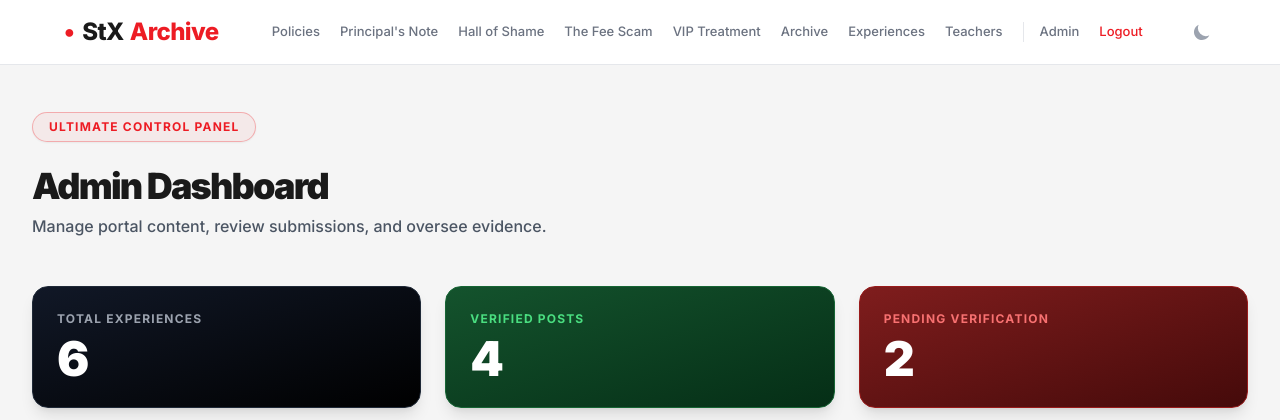
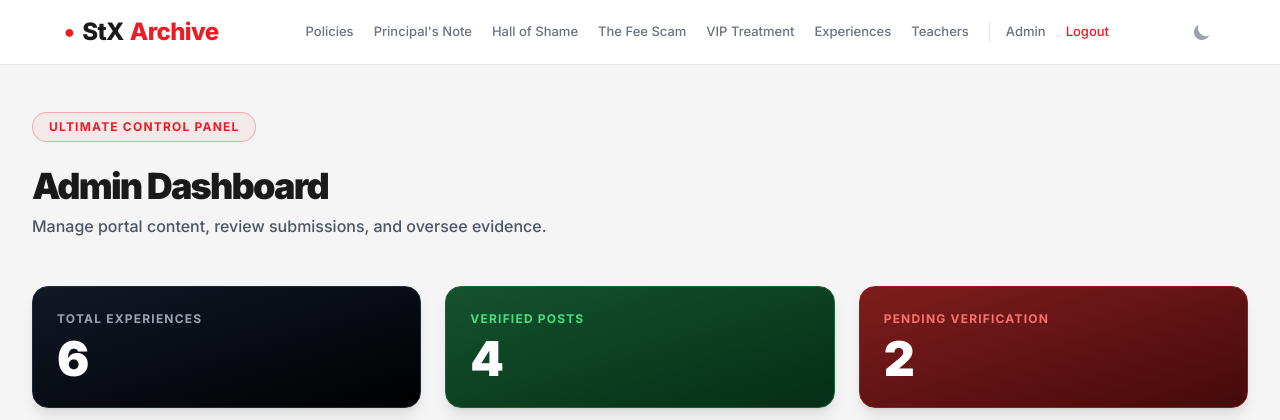
Before and after one commit to stxarchives/StX-Archives, a Flask app: page /admin in a window 1280 px wide. Shown: the top 420 px of the page. Run offline with Flask 3, Linux system fonts and the light colour scheme; the visitor is signed in with stand-in values (Sample User, id 1); some libraries are stand-ins or nearby versions.

Commit message:
Remove archive/evidence link from navbar

```diff
--- a/templates/base.html
+++ b/templates/base.html
@@ -78,7 +78,7 @@
                     <a href="{{ url_for('hall_of_shame') }}" class="text-[13px] font-medium text-gray-500 dark:text-gray-400 hover:text-airblack dark:hover:text-gray-200 transition-colors">Hall of Shame</a>
                     <a href="{{ url_for('fee_scam') }}" class="text-[13px] font-medium text-gray-500 dark:text-gray-400 hover:text-airblack dark:hover:text-gray-200 transition-colors">The Fee Scam</a>
                     <a href="{{ url_for('vip_treatment') }}" class="text-[13px] font-medium text-gray-500 dark:text-gray-400 hover:text-airblack dark:hover:text-gray-200 transition-colors">VIP Treatment</a>
-                    <a href="{{ url_for('archive') }}" class="text-[13px] font-medium text-gray-500 dark:text-gray-400 hover:text-airblack dark:hover:text-gray-200 transition-colors">Archive</a>
+
                     <a href="{{ url_for('experience') }}" class="text-[13px] font-medium text-gray-500 dark:text-gray-400 hover:text-airblack dark:hover:text-gray-200 transition-colors">Experiences</a>
                     <a href="{{ url_for('teachers') }}" class="text-[13px] font-medium text-gray-500 dark:text-gray-400 hover:text-airblack dark:hover:text-gray-200 transition-colors">Teachers</a>
                     {% if session.get('admin_logged_in') %}
@@ -116,7 +116,7 @@
                 <a href="{{ url_for('hall_of_shame') }}" class="block px-3 py-2 rounded-md text-base font-medium text-gray-900 dark:text-gray-100 hover:bg-gray-50 dark:hover:bg-gray-800">Hall of Shame</a>
                 <a href="{{ url_for('fee_scam') }}" class="block px-3 py-2 rounded-md text-base font-medium text-gray-900 dark:text-gray-100 hover:bg-gray-50 dark:hover:bg-gray-800">The Fee Scam</a>
                 <a href="{{ url_for('vip_treatment') }}" class="block px-3 py-2 rounded-md text-base font-medium text-gray-900 dark:text-gray-100 hover:bg-gray-50 dark:hover:bg-gray-800">VIP Treatment</a>
-                <a href="{{ url_for('archive') }}" class="block px-3 py-2 rounded-md text-base font-medium text-gray-900 dark:text-gray-100 hover:bg-gray-50 dark:hover:bg-gray-800">Archive</a>
+
                 <a href="{{ url_for('experience') }}" class="block px-3 py-2 rounded-md text-base font-medium text-gray-900 dark:text-gray-100 hover:bg-gray-50 dark:hover:bg-gray-800">Experiences</a>
                 <a href="{{ url_for('teachers') }}" class="block px-3 py-2 rounded-md text-base font-medium text-gray-900 dark:text-gray-100 hover:bg-gray-50 dark:hover:bg-gray-800">Teachers</a>
             </div>
```
